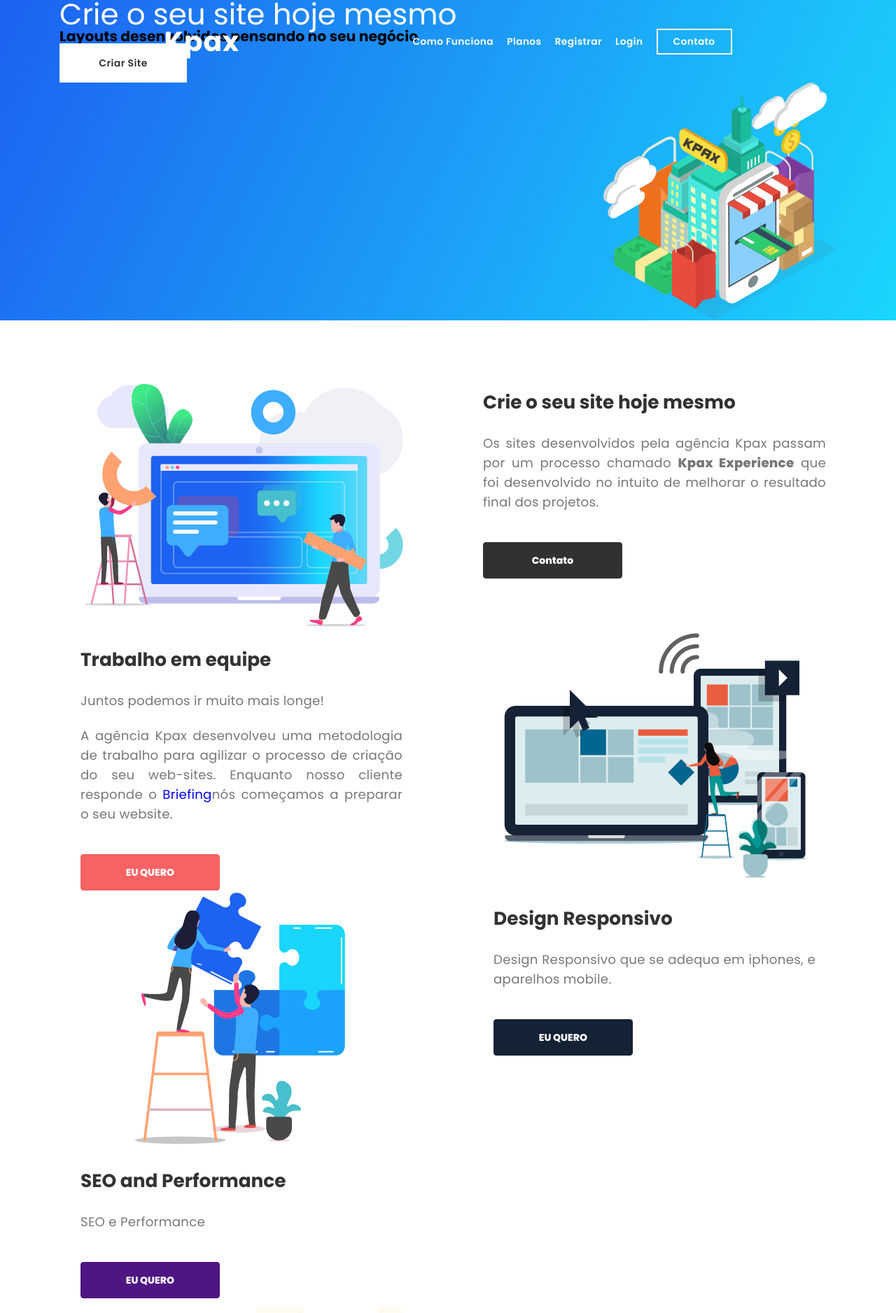
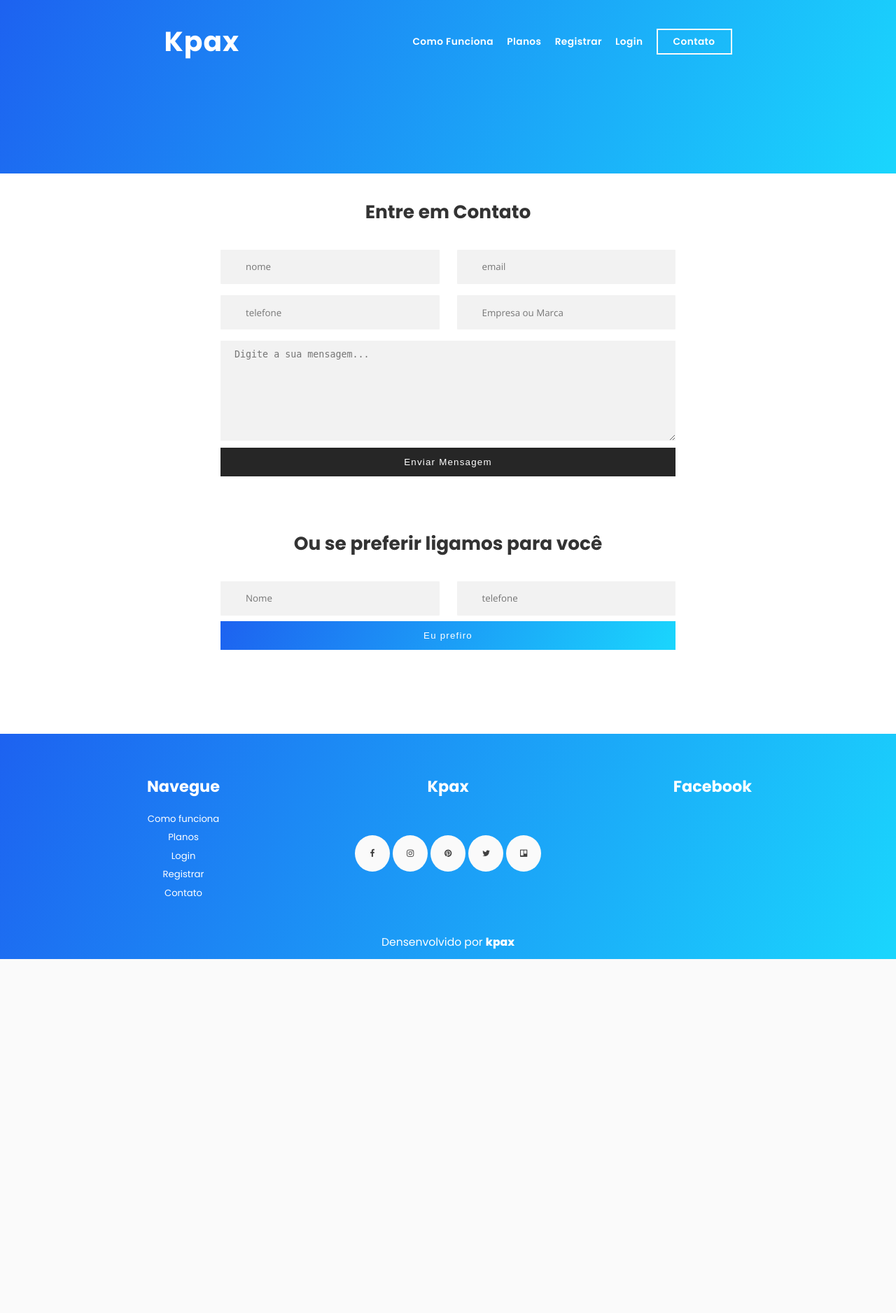
Before and after one commit to rafaeldiasfonseca/agenciakpax, a PHP site: page /contato.html in a window 1280 px wide. Shown: the top 1877 px of the page at 70% size. After the commit the page ends 1371 px from the top, so only its background shows below. Run offline with PHP 8.4, Linux system fonts and the light colour scheme; grey boxes are pictures that could not be loaded.

Commit message:
Add files via upload
THEMA DA AGÊNCIA KPAX
CONSTRUIDO DO 0 POR
RAFAEL DIAS

```diff
--- a/assets/css/typography.css
+++ b/assets/css/typography.css
@@ -22,7 +22,7 @@ html{
 /*Mobile*/
 @media screen and (max-width: 580px){
 	body{
-		font-size: 10px;
+		font-size: 9px;
 	}
 }
 h1{
--- a/contato.html
+++ b/contato.html
@@ -14,9 +14,8 @@
 		<link rel="stylesheet" href="assets/css/typography.css">
 
         <!--ITEMS -->
-        <link rel="stylesheet" href="assets/css/cards.css">
-        <link rel="stylesheet" href="assets/css/social.css">
-        <link rel="stylesheet" href="assets/css/price-plans.css">
+        <link rel="stylesheet" href="assets/css/forms.css">
+
 
 
 		<!--FONTS-->
@@ -43,283 +42,46 @@
              </label>
         </header>
         <!--SLIDE INICIAL-->
-		 <div id='slide1' class='bg-kpax'>
-		 		<div class='container'>
-		 			<div class='content-slide'>
-		 						<h1 class='white'>Crie o seu site hoje mesmo</h1>
-		 						<h3>Layouts desenvolvidos pensando no seu negócio</h3>
-		 						<button class='btn-slide dark'>Criar Site</button>
-		 				</div>
-		 			<div class='slide-img'>
-		 			<img class='predio-kpax' src='images/predio-slide.svg' alt='Crie-o-seu-site'>
-		 			</div>
-			 </div>
-		</div>
-
-
-        <!--Conteudo Principal-->
-        <section id='Conteudo-Principal'>
-        <!--Crie o seu site hoje mesmo-->
-            <div class='crie-o-seu-site-hoje-mesmo container'>
-                <img class='img-responsive' src='images/crie-o-seu-site-hoje-mesmo.png' alt='crie-o-seu-site-hoje-mesmo'>
-                <div class='container'>
-                <h2 class='title-h2 left Cor-Sec'>Crie o seu site hoje mesmo</h2>
-                <p >Os sites desenvolvidos pela agência Kpax passam por um processo chamado <a class=''><strong>Kpax Experience</strong></a> que foi desenvolvido no intuito de melhorar o resultado final dos projetos.</p>
-
-
-
-                <button class='btn-read-more btn-dark'>Contato</button>
-			</div>
-
-
-
-		<!-- TRABALHO EM EQUIPE -->
-		<section id='Crie-o-seu-site-hoje-mesmo' class='container'>
-			<div class='container'>
-				<h2 class='title-h2 left dark'>Trabalho em equipe</h2>
-                <p>Juntos podemos ir muito mais longe!</p>
-                <p>A agência Kpax desenvolveu uma metodologia de trabalho para agilizar o processo de criação do seu web-sites.
-                    Enquanto nosso cliente responde o <a href='Briefing'>Briefing</a>nós começamos a preparar o seu website.</p>
-		 		<button class='btn-read-more bg-pink'>EU QUERO</button>
-			</div>
-			<img class='img-responsive' src='images/trabalho-em-equipe.png'>
-	    </section>
-
-	    <!-- DESIGN RESPONSIVO -->
-		<section id='Trabalho-em-Equipe' class='container'>
-			<img class='img-responsive' src='images/site-responsivo.png' alt='site-responsivo'>
-			<div class='container'>
-				<h2 class='title-h2 left dark'>Design Responsivo</h2>
-				<p >Design Responsivo que se adequa em iphones, e aparelhos mobile.</p>
-		 		<button class='btn-read-more bg-dark-blue'>EU QUERO</button>
-			</div>
-	    </section>
-	    <!-- SEO EXPERT -->
-		<section id='Crie-o-seu-site-hoje-mesmo' class='container'>
-			<div class='container'>
-				<h2 class='title-h2 left dark'>SEO and Performance</h2>
-				<p >SEO e Performance</p>
-		 		<button class='btn-read-more bg-purple'>EU QUERO</button>
-			</div>
-            <img class='img-responsive' src='images/seo.png' alt='seo'>
-	    </section>
-
-            </section>
+		<div id='hero-02' class='bg-kpax'>
+            <h1 style='display: none;'>Criar sites em Santos</h1>
+        </div>
 
 
 
 
-    <section id='Price-Plans' class="bg-kpax">
-  <div class="container">
-       <h2 class='title-h2 center white'>Preços Imbátiveis</h2>
-    <div class="panel pricing-table">
 
 
-      <div class="pricing-plan">
+        <section id='Contato' class='container'>
+            <h2 class='title-h2 dark center'>Entre em Contato</h2>
+            <form>
+                <div class='contact-form'>
+                    <input type="text" name='Nome' placeholder="nome">
 
-        <img src="https://s22.postimg.cc/8mv5gn7w1/paper-plane.png" alt="" class="pricing-img">
-        <h3 class="pricing-header">One Page</h3>
-        <ul class="pricing-features">
-          <li class="pricing-features-item">Única Página</li>
-          <li class="pricing-features-item">Hospedagem</li>
-          <li class="pricing-features-item">Backup-Diário</li>
-          <li class="pricing-features-item">Relatório SEO</li>
-          <li class="pricing-features-item">Suporte Kpax</li>
+                    <input type="email" name='Email' placeholder="email">
+
+                    <input type="tel" name='Nome' placeholder="telefone">
+                    <input type="text" name='Nome' placeholder="Empresa ou Marca">
+                </div>
+                <textarea name="message" rows="9" cols="125" placeholder="Digite a sua mensagem..."></textarea>
+                <button class='btn-enviar white'>Enviar Mensagem</button>
+            </form>
+
+        </section>
 
 
 
-        </ul>
-
-          <span class="pricing-price"><del>58,99</del> <ins>R$ 29,00/mês</ins></span>
-         <a href="#/" class="pricing-button bg-kpax is-featured">Comprar</a>
-      </div>
-
-      <div class="pricing-plan">
-        <img src="https://s28.postimg.cc/ju5bnc3x9/plane.png" alt="" class="pricing-img">
-        <h3 class="pricing-header">Multipage</h3>
-        <ul class="pricing-features">
-          <li class="pricing-features-item">Até 5 Páginas</li>
-          <li class="pricing-features-item">Hospedagem</li>
-          <li class="pricing-features-item">Backup-Diário</li>
-          <li class="pricing-features-item">Relatório SEO</li>
-          <li class="pricing-features-item">Suporte Kpax</li>
-
-        </ul>
-
-         <span class="pricing-price"><del>110,00</del> <ins>R$ 49,00/mês</ins></span>
-        <a href="#/" class="pricing-button bg-kpax is-featured">Comprar</a>
-      </div>
-
-      <div class="pricing-plan">
-        <img src="https://s21.postimg.cc/tpm0cge4n/space-ship.png" alt="" class="pricing-img">
-        <h3 class="pricing-header">Ecommerce</h3>
-        <ul class="pricing-features">
-          <li class="pricing-features-item">Até 100 Produtos</li>
-          <li class="pricing-features-item">Hospedagem</li>
-          <li class="pricing-features-item">Backup-Diário</li>
-          <li class="pricing-features-item">Relatório SEO</li>
-          <li class="pricing-features-item">Suporte Kpax</li>
-
-
-        </ul>
-
-          <span class="pricing-price"><del>239,00</del> <ins>R$ 89,00/mês</ins></span>
-          <a href="#/" class="pricing-button bg-kpax is-featured">Comprar</a>
-      </div>
-    </div>
-  </div>
-</section>
-
-
-<!--Projetos
-        <section id='Projects'>
-            <h2 class='title-h2 dark center'>Projetos</h2>
-            <div class='portfolio'>
-
-
-                <!--Projeto 01-
-                <div class='project'>
-                    <a href="#item02"><img class='img-responsive' src="images/projects/ledway.jpg" alt="Ledway"></a>
+        <section id='Ligar' class='container'>
+            <h2 class='title-h2 dark center'>Ou se preferir ligamos para você</h2>
+            <form>
+                <div class='contact-form'>
+                    <input type="text" name='Nome' placeholder="Nome">
+                    <input type="tel" name='Nome' placeholder="telefone">
                 </div>
-                <!--Projeto 02
-                <div class='project'>
-                    <a href="#item02"><img class='img-responsive' src="images/projects/opening.jpg" alt="Opening"></a>
-                </div>
-                 <!--Projeto 03
-                <div class='project'>
-                    <a href="#item02"><img class='img-responsive' src="images/projects/rafaeldiasfonseca.jpg" alt="Kaka Gernmano"></a>
-                </div>
-                <!--Projeto 04-
-                <div class='project'>
-                    <a href="#item02"><img class='img-responsive' src="images/projects/revestcenter.jpg" alt="Radioactive"></a>
-                </div>
-                  <!--Projeto 05
-                <div class='project'>
-                    <a href="#item02"><img class='img-responsive' src="images/projects/secassessoria.jpg" alt="Ledway"></a>
-                </div>
-                <!--Projeto 06
-                <div class='project'>
-                    <a href="#item02"><img class='img-responsive' src="images/projects/radioactive.jpg" alt="Opening"></a>
-                </div>
-                 <!--Projeto 07
-                <div class='project'>
-                    <a href="#item02"><img class='img-responsive' src="images/projects/kaka-germano.jpg" alt="Kaka Gernmano"></a>
-                </div>
-                <!--Projeto 08
-                <div class='project'>
-                    <a href="#item02"><img class='img-responsive' src="images/projects/climtec.jpg" alt="Radioactive"></a>
-                </div>
-            </div>
-
-         </section>
-  -->
-        <!--Key Cards-->
-            <h2 class='title-section center'>Clientes</h2>
-            <section class='cards'>
-
-                    <article class="card card--1">
-                        <div class="card__info-hover">
-                            <svg class="card__like"  viewBox="0 0 24 24">
-                            <path fill="#1d7ef4" d="M12.1,18.55L12,18.65L11.89,18.55C7.14,14.24 4,11.39 4,8.5C4,6.5 5.5,5 7.5,5C9.04,5 10.54,6 11.07,7.36H12.93C13.46,6 14.96,5 16.5,5C18.5,5 20,6.5 20,8.5C20,11.39 16.86,14.24 12.1,18.55M16.5,3C14.76,3 13.09,3.81 12,5.08C10.91,3.81 9.24,3 7.5,3C4.42,3 2,5.41 2,8.5C2,12.27 5.4,15.36 10.55,20.03L12,21.35L13.45,20.03C18.6,15.36 22,12.27 22,8.5C22,5.41 19.58,3 16.5,3Z" />
-                            </svg>
-                             <div class="card__clock-info">
-                                 <svg class="card__clock"  viewBox="0 0 24 24"><path d="M12,20A7,7 0 0,1 5,13A7,7 0 0,1 12,6A7,7 0 0,1 19,13A7,7 0 0,1 12,20M19.03,7.39L20.45,5.97C20,5.46 19.55,5 19.04,4.56L17.62,6C16.07,4.74 14.12,4 12,4A9,9 0 0,0 3,13A9,9 0 0,0 12,22C17,22 21,17.97 21,13C21,10.88 20.26,8.93 19.03,7.39M11,14H13V8H11M15,1H9V3H15V1Z" />
-                                 </svg><span class="card__time">15 min</span>
-                             </div>
-                        </div>
-                        <div class="card__img"></div>
-                        <a href="http://ledway.com.br"  target='_blank' 'class="card_link">
-                        <div class="card__img--hover"></div>
-                        </a>
-                        <div class="card__info">
-                            <span class="card__category"> Tecnologia</span>
-                            <h3 class="card__title">Ledway - Soluções em TI</h3>
-                            <span class="card__by">por <a href="#" class="card__author" title="author">Luiz Mário</a></span>
-                        </div>
-                    </article>
-                                <!--Card 2-->
-                    <article class="card card--2">
-                        <div class="card__info-hover">
-                            <svg class="card__like"  viewBox="0 0 24 24">
-                            <path fill="#1d7ef4" d="M12.1,18.55L12,18.65L11.89,18.55C7.14,14.24 4,11.39 4,8.5C4,6.5 5.5,5 7.5,5C9.04,5 10.54,6 11.07,7.36H12.93C13.46,6 14.96,5 16.5,5C18.5,5 20,6.5 20,8.5C20,11.39 16.86,14.24 12.1,18.55M16.5,3C14.76,3 13.09,3.81 12,5.08C10.91,3.81 9.24,3 7.5,3C4.42,3 2,5.41 2,8.5C2,12.27 5.4,15.36 10.55,20.03L12,21.35L13.45,20.03C18.6,15.36 22,12.27 22,8.5C22,5.41 19.58,3 16.5,3Z" />
-                            </svg>
-                            <div class="card__clock-info">
-                                <svg class="card__clock"  viewBox="0 0 24 24"><path d="M12,20A7,7 0 0,1 5,13A7,7 0 0,1 12,6A7,7 0 0,1 19,13A7,7 0 0,1 12,20M19.03,7.39L20.45,5.97C20,5.46 19.55,5 19.04,4.56L17.62,6C16.07,4.74 14.12,4 12,4A9,9 0 0,0 3,13A9,9 0 0,0 12,22C17,22 21,17.97 21,13C21,10.88 20.26,8.93 19.03,7.39M11,14H13V8H11M15,1H9V3H15V1Z" />
-                                </svg><span class="card__time">45 min</span>
-                            </div>
-                        </div>
-                        <div class="card__img"></div>
-                            <a href="#" class="card_link">
-                            <div class="card__img--hover"></div>
-                            </a>
-                            <div class="card__info">
-                            <span class="card__category"> Loja-Virtual</span>
-                            <h3 class="card__title">Radioactive Ecommerce</h3>
-                            <span class="card__by">por <a href="#" class="card__author" title="author">Erick Lisboa</a></span>
-                            </div>
-                    </article>
-
-                     <article class="card card--3">
-                        <div class="card__info-hover">
-                            <svg class="card__like"  viewBox="0 0 24 24">
-                            <path fill="#1d7ef4" d="M12.1,18.55L12,18.65L11.89,18.55C7.14,14.24 4,11.39 4,8.5C4,6.5 5.5,5 7.5,5C9.04,5 10.54,6 11.07,7.36H12.93C13.46,6 14.96,5 16.5,5C18.5,5 20,6.5 20,8.5C20,11.39 16.86,14.24 12.1,18.55M16.5,3C14.76,3 13.09,3.81 12,5.08C10.91,3.81 9.24,3 7.5,3C4.42,3 2,5.41 2,8.5C2,12.27 5.4,15.36 10.55,20.03L12,21.35L13.45,20.03C18.6,15.36 22,12.27 22,8.5C22,5.41 19.58,3 16.5,3Z" />
-                            </svg>
-                             <div class="card__clock-info">
-                                 <svg class="card__clock"  viewBox="0 0 24 24"><path d="M12,20A7,7 0 0,1 5,13A7,7 0 0,1 12,6A7,7 0 0,1 19,13A7,7 0 0,1 12,20M19.03,7.39L20.45,5.97C20,5.46 19.55,5 19.04,4.56L17.62,6C16.07,4.74 14.12,4 12,4A9,9 0 0,0 3,13A9,9 0 0,0 12,22C17,22 21,17.97 21,13C21,10.88 20.26,8.93 19.03,7.39M11,14H13V8H11M15,1H9V3H15V1Z" />
-                                 </svg><span class="card__time">15 min</span>
-                             </div>
-                        </div>
-                        <div class="card__img"></div>
-                        <a href="#" class="card_link">
-                        <div class="card__img--hover"></div>
-                        </a>
-                        <div class="card__info">
-                            <span class="card__category"> Kpax</span>
-                            <h3 class="card__title">Crie o sei site hoje mesmo!</h3>
-                            <span class="card__by">por <a href="#" class="card__author" title="author">Celeste Mills</a></span>
-                        </div>
-                    </article>
-                 <article class="card card--4">
-                        <div class="card__info-hover">
-                            <svg class="card__like"  viewBox="0 0 24 24">
-                            <path fill="#1d7ef4" d="M12.1,18.55L12,18.65L11.89,18.55C7.14,14.24 4,11.39 4,8.5C4,6.5 5.5,5 7.5,5C9.04,5 10.54,6 11.07,7.36H12.93C13.46,6 14.96,5 16.5,5C18.5,5 20,6.5 20,8.5C20,11.39 16.86,14.24 12.1,18.55M16.5,3C14.76,3 13.09,3.81 12,5.08C10.91,3.81 9.24,3 7.5,3C4.42,3 2,5.41 2,8.5C2,12.27 5.4,15.36 10.55,20.03L12,21.35L13.45,20.03C18.6,15.36 22,12.27 22,8.5C22,5.41 19.58,3 16.5,3Z" />
-                            </svg>
-                             <div class="card__clock-info">
-                                 <svg class="card__clock"  viewBox="0 0 24 24"><path d="M12,20A7,7 0 0,1 5,13A7,7 0 0,1 12,6A7,7 0 0,1 19,13A7,7 0 0,1 12,20M19.03,7.39L20.45,5.97C20,5.46 19.55,5 19.04,4.56L17.62,6C16.07,4.74 14.12,4 12,4A9,9 0 0,0 3,13A9,9 0 0,0 12,22C17,22 21,17.97 21,13C21,10.88 20.26,8.93 19.03,7.39M11,14H13V8H11M15,1H9V3H15V1Z" />
-                                 </svg><span class="card__time">15 min</span>
-                             </div>
-                        </div>
-                        <div class="card__img"></div>
-                        <a href="#" class="card_link">
-                        <div class="card__img--hover"></div>
-                        </a>
-                        <div class="card__info">
-                            <span class="card__category"> KaKa</span>
-                            <h3 class="card__title">Ouça nossa musica nova</h3>
-                            <span class="card__by">por <a href="#" class="card__author" title="author">Celeste Mills</a></span>
-                        </div>
-                    </article>
-        </section>
-
-	   <!--Call to Action-->
-	   <section id='CTA' class='Flex-01 padding-top-05 bg-kpax'>
-            <div class='container'>
-                <h3 class='title-cta white'>Desenvolva o seu site na kpax<br><b>Hoje mesmo!</b></h3>
-                <button class='btn-slide'> Contato </button>
-            </div>
-            <img src='images/teste-gratis.png' alt='teste a plataforma kpax gratuitamente'>
-	   </section>
-
-
-
-        <section id='Newsletter' class='container'>
-            <span class='nw-title left dark'>Fique por dentro das <b class=''>Novidades</b></span>
-            <form>
-            <input type="email" placeholder="contato@agenciakpax.com.br">
-            <button class='nw-btn'>Enviar</button>
+                <button class='btn-enviar bg-kpax white'>Eu prefiro</button>
             </form>
 
         </section>
+
 
 
 	<footer class='bg-kpax'>
@@ -328,27 +90,25 @@
 			<div class=''>
 			<h3 class='title-h3 center white'>Navegue</h3>
             <ul class='nav-footer'>
-                    <li><a href='#'>Crie o seu site</a></li>
-                    <li><a href='#'>Planos</a></li>
-                    <li><a href='#'>Teste Grátis</a></li>
+                    <li><a href='como-funciona.html'>Como funciona</a></li>
+                    <li><a href='planos.html'>Planos</a></li>
+                    <li><a href='login.html'>Login</a></li>
                     <li><a href='registrar.html'>Registrar</a></li>
                     <li><a href='login.html'>Contato</a></li>
             </ul>
-
 		  </div>
 
 		<!--Coluna 02 -->
 			<div class='footer-col-02'>
-			<span class='title-h3 white'>Kpax</span><br><br><br>
-			<ul class='redes-sociais'>
-				<li><a href="#" class="fa fa-facebook"></a></li>
-				<li><a href="#" class="fa fa-instagram"></a></li>
-				<li><a href="#" class="fa fa-youtube"></a></li>
-				<li><a href="#" class="fa fa-pinterest"></a></li>
-                <li><a href="#" class="fa fa-github"></a></li>
-			</ul>
-
-		</div>
+                <span class='title-h3 white'>Kpax</span><br><br><br>
+                <ul class='redes-sociais'>
+                    <li><a href="https://www.facebook.com/kpaxdigital/" target='_blank' class="fa fa-facebook" title="Facebook"></a></li>
+                    <li><a href="#" class="fa fa-instagram" target='_blank' title='Instagram'></a></li>
+                    <li><a href="https://www.pinterest.com/pin/829929037558076412/" target='_blank' class="fa fa-pinterest" title='Pinterest'></a></li>
+                    <li><a href="" class="fa fa-twitter" title='Twitter'></a></li>
+                    <li><a href="https://trello.com/b/Wo1DSFB7/kpax" target="_blank" class="fa fa-trello" title='Trello'></a></li>
+                </ul>
+		    </div>
 		<!--Coluna 03 -->
 			<div class='footer-col-03'>
 				<h3 class='title-h3 center white'>Facebook</h3>
@@ -361,7 +121,6 @@
 	</footer>
 
 
-
 	<script src="assets/js/custom.js"></script>
 	</body>
 	</html>
```
Also changed, not shown: briefing.html (+1 -9 lines), index.html (+43 -26 lines).
